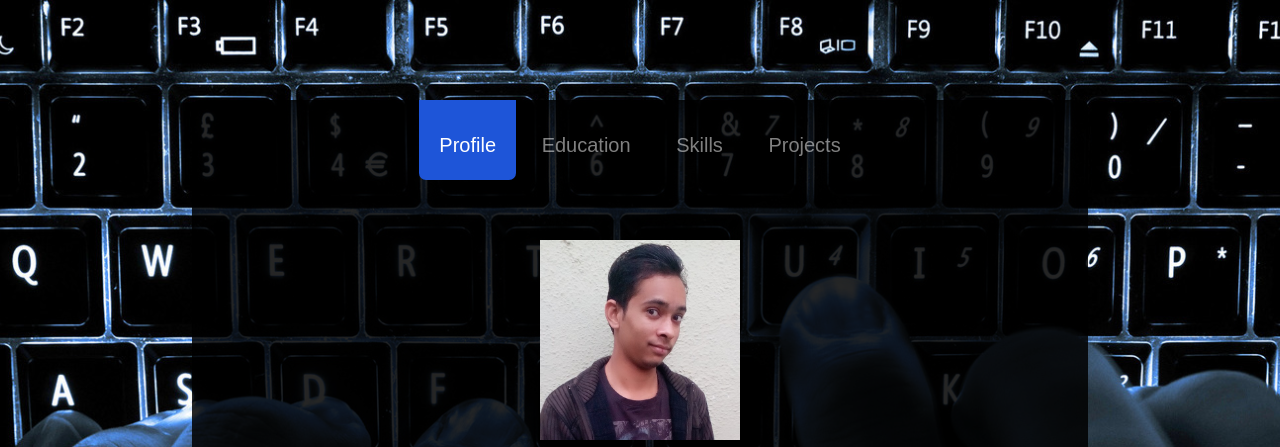
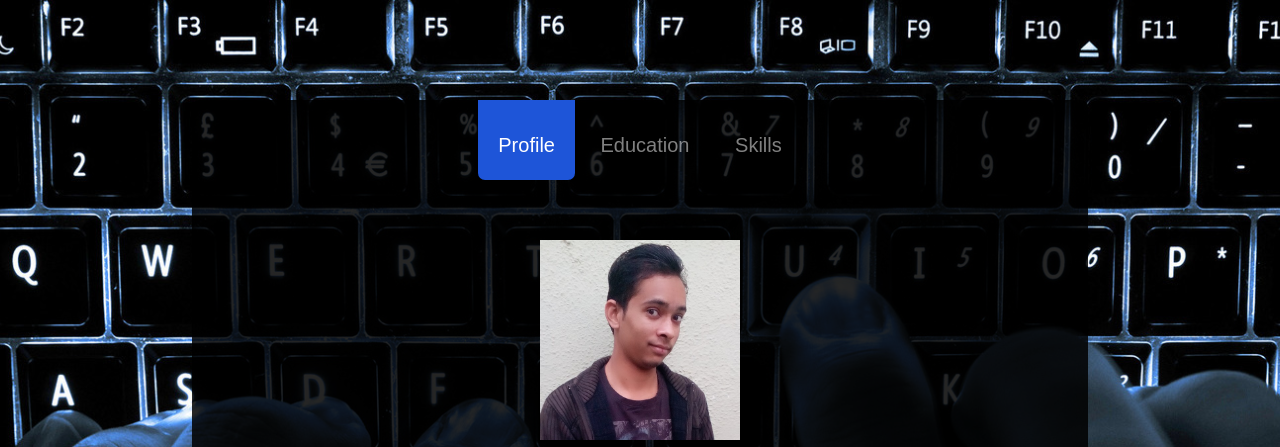
Before and after one commit to Shahidrazamaniyar/shahidraza, a plain HTML site: page index.html in a window 1280 px wide. Shown: the top 447 px of the page. Drawn offline with Linux system fonts and the light colour scheme.

Commit message:
Update index.html

```diff
--- a/index.html
+++ b/index.html
@@ -13,7 +13,6 @@
 				<li class="active"><a href="#" data-tab="1"><span class="menu-text">Profile</span></a></li>
 				<li><a href="#" data-tab="2"><span class="menu-text">Education</span></a></li>
 				<li><a href="#" data-tab="3" data-pie="yes"><span class="menu-text">Skills</span></a></li>
-				<li><a href="#" data-tab="4"><span class="menu-text">Projects</span></a></li>
 			</ul>
 			<div class="fh5co-tab-content active" data-content="1">
 				<div class="fh5co-content-inner text-center">
```
